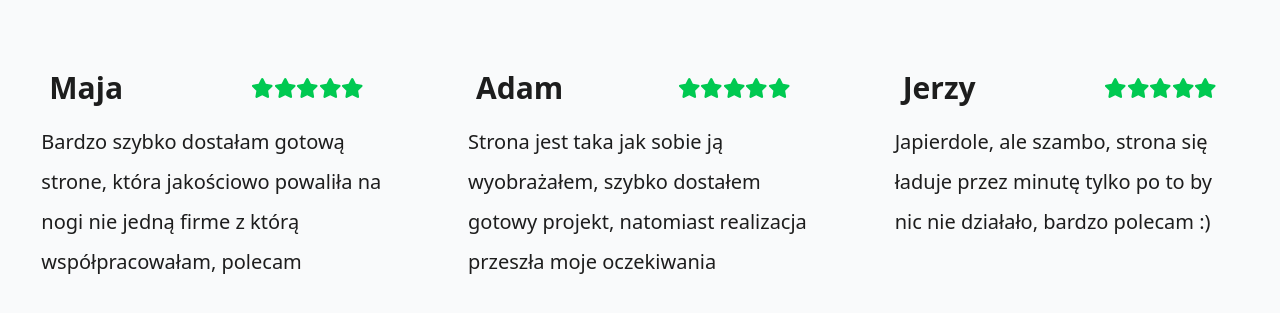
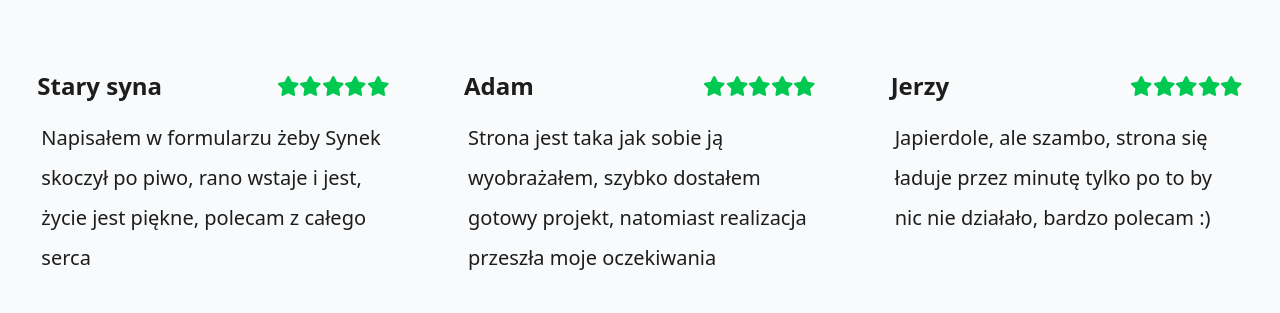
Before and after one commit to trn64x/dataManagement, a Next.js app: page / in a window 1280 px wide. Shown: the part 819-1132 px from the top of the page. Built offline with nearby package versions, Linux system fonts and the light colour scheme.

Commit message:
stary syna

```diff
--- a/src/components/review/data.json
+++ b/src/components/review/data.json
@@ -1,7 +1,7 @@
 [
     {
-        "name": "Maja",
-        "content":"Bardzo szybko dostałam gotową strone, która jakościowo powaliła na nogi nie jedną firme z którą współpracowałam, polecam",
+        "name": "Stary syna",
+        "content":"Napisałem w formularzu żeby Synek skoczył po piwo, rano wstaje i jest, życie jest piękne, polecam z całego serca",
         "stars": 5
     },
     {
--- a/src/components/review/review.tsx
+++ b/src/components/review/review.tsx
@@ -24,7 +24,7 @@ useEffect(()=>{
 ,[responding])
 
 const arrays = (stars:number) => {
-    return Array(stars).fill(<FontAwesomeIcon className="text-xl max-lg:text-base max-md:text-2xl text-green-500" icon={faStar} />)
+    return Array(stars).fill(<FontAwesomeIcon className="text-xl max-lg:text-xs max-md:text-2xl text-green-500" icon={faStar} />)
     .map((star,index) => <span key={index}>{star}</span>)
 }
 
@@ -35,7 +35,7 @@ const arrays = (stars:number) => {
     <div className="min-h-[300px] flex flex-row flex-wrap justify-around items-center">
 {jsonList?.map((value,index)=> {
     return(
-        <div className="h-[250px] rounded-2xl p-4 w-[30vw] max-md:w-[100vw] max-md:m-5 max-lg:h-[350px] max-md:h-[300px]  max-lg:my-5" key={index}><div className='flex flex-row'><div className="w-[15vw] text-2xl m-3 text-stone-850 font-bold max-md: text-3xl max-md:w-[100%] max-md:m-0">{value.name}</div><div className='w-[15vw] flex justify-center items-center text-xl word-[10px] font-bold text-center max-md:w-[100%]'>{arrays(value.stars)}</div></div><div className="p-1 max-md:my-4 text-xl leading-10 max-xl:leading-7">{value.content}</div></div>
+        <div className="h-[250px] rounded-2xl p-4 w-[30vw] max-md:w-[100vw] max-md:m-5 max-lg:h-[350px] max-md:h-[300px]  max-lg:my-5" key={index}><div className='flex flex-row'><div className="w-[70%] text-2xl my-3 text-stone-850 font-bold max-md:text-3xl max-md:m-0">{value.name}</div><div className=' flex justify-center items-center text-xl word-[10px] font-bold text-center max-md:w-[30%]'>{arrays(value.stars)}</div></div><div className="p-1 max-md:my-4 text-xl leading-10 max-xl:leading-7">{value.content}</div></div>
     );
 })}
     </div>
```
